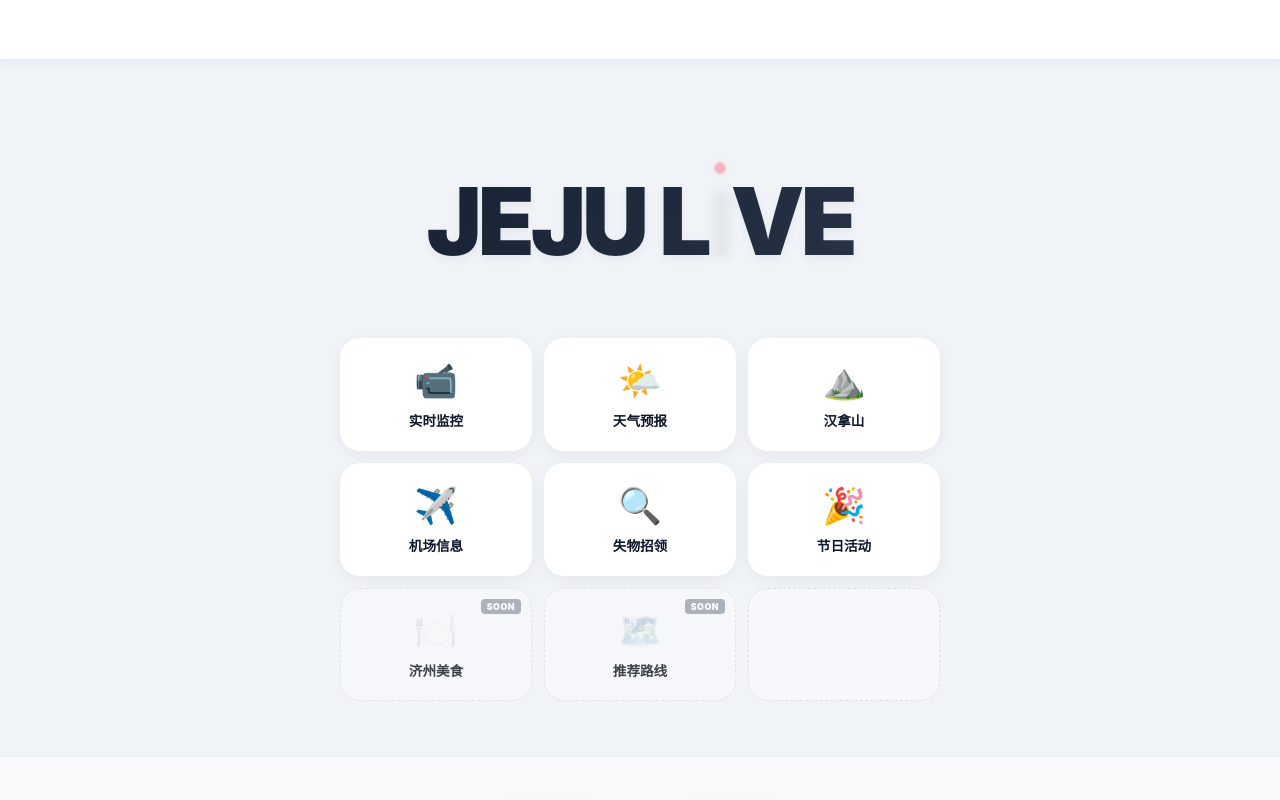
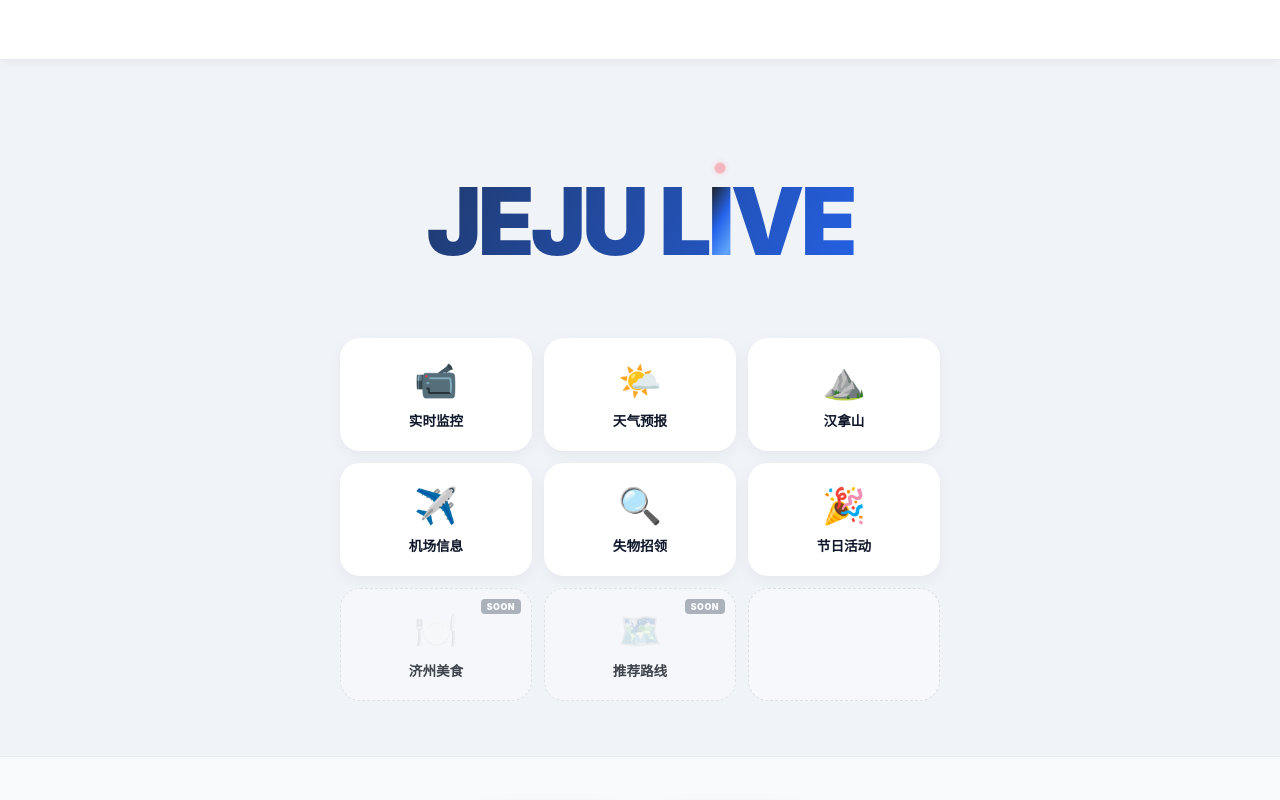
Before and after one commit to smile0300/jeju, a website built with Vite: page index.html in a window 1280 px wide. Shown: the top 800 px of the page. Built offline with nearby package versions, Linux system fonts and the light colour scheme; no server answers; files whose address does not match are found by name.

Commit message:
style: final logo animation and I visibility fix

```diff
--- a/src/css/layout.css
+++ b/src/css/layout.css
@@ -65,29 +65,49 @@
 
 .main-logo {
     display: flex;
+    justify-content: center;
     align-items: center;
-    justify-content: center;
-    font-size: 5.8rem; /* 크기 확대 */
-    font-weight: 1000; /* 지원되는 브라우저에서 최대 두께 */
-    color: var(--text-primary);
+    font-size: 5.8rem;
+    font-weight: 1000;
     margin: 0;
-    letter-spacing: -4px; /* 더 좁게 하여 더 굵어 보이는 효과 */
+    letter-spacing: -4px;
     text-transform: uppercase;
     line-height: 1;
-    background: linear-gradient(135deg, #0f172a 0%, #334155 100%);
+    /* 생동감 넘치는 물결 그라데이션 */
+    background: linear-gradient(
+        120deg,
+        #0f172a 0%,
+        #1e293b 20%,
+        #2563eb 40%,
+        #60a5fa 60%,
+        #2563eb 80%,
+        #0f172a 100%
+    );
+    background-size: 300% auto;
     -webkit-background-clip: text;
     background-clip: text;
     -webkit-text-fill-color: transparent;
-    text-shadow: 0 4px 10px rgba(0,0,0,0.05); /* 그라데이션과 어울리는 부드러운 그림자 */
+    color: transparent;
+    animation: wavy-motion 6s ease-in-out infinite;
+}
+
+@keyframes wavy-motion {
+    0% { background-position: 0% 50%; }
+    50% { background-position: 100% 50%; }
+    100% { background-position: 0% 50%; }
 }
 
 .live-dot {
     position: relative;
     font-size: inherit;
-    color: inherit;
     font-style: normal;
-    display: inline-flex;
-    align-items: baseline;
+    display: inline;
+    /* 부모 그라데이션을 완벽하게 동기화하여 I 글자 노출 */
+    background: inherit;
+    background-attachment: inherit;
+    -webkit-background-clip: text;
+    background-clip: text;
+    -webkit-text-fill-color: transparent;
 }
 
 .live-dot::after {
```
